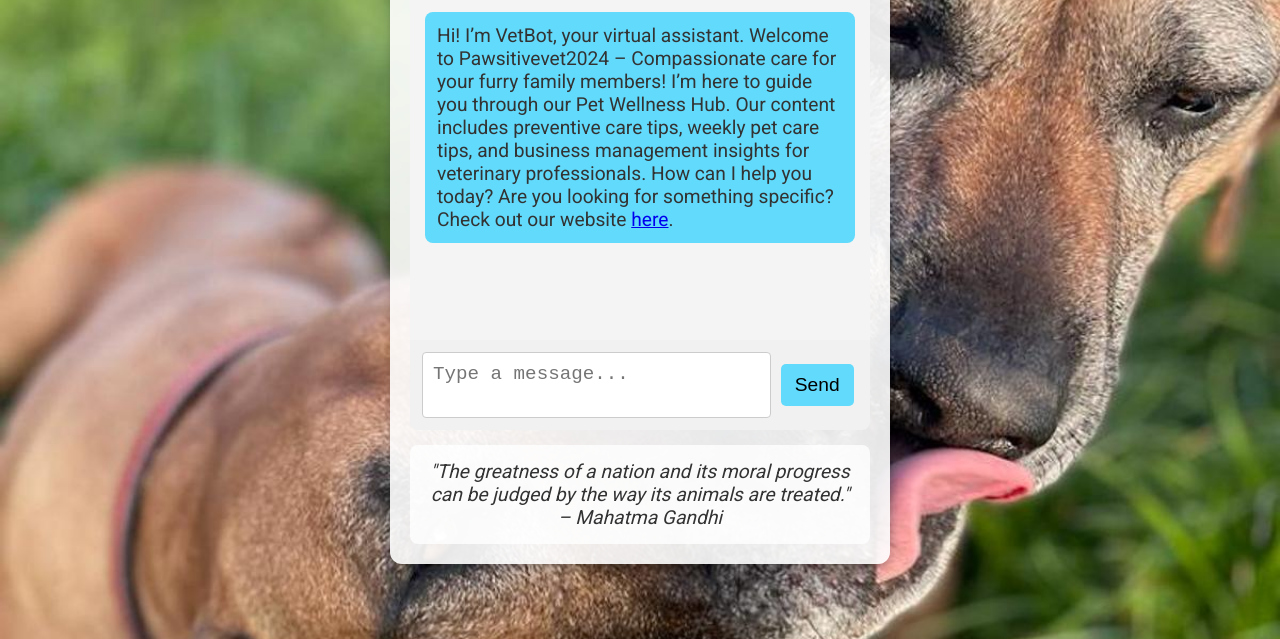
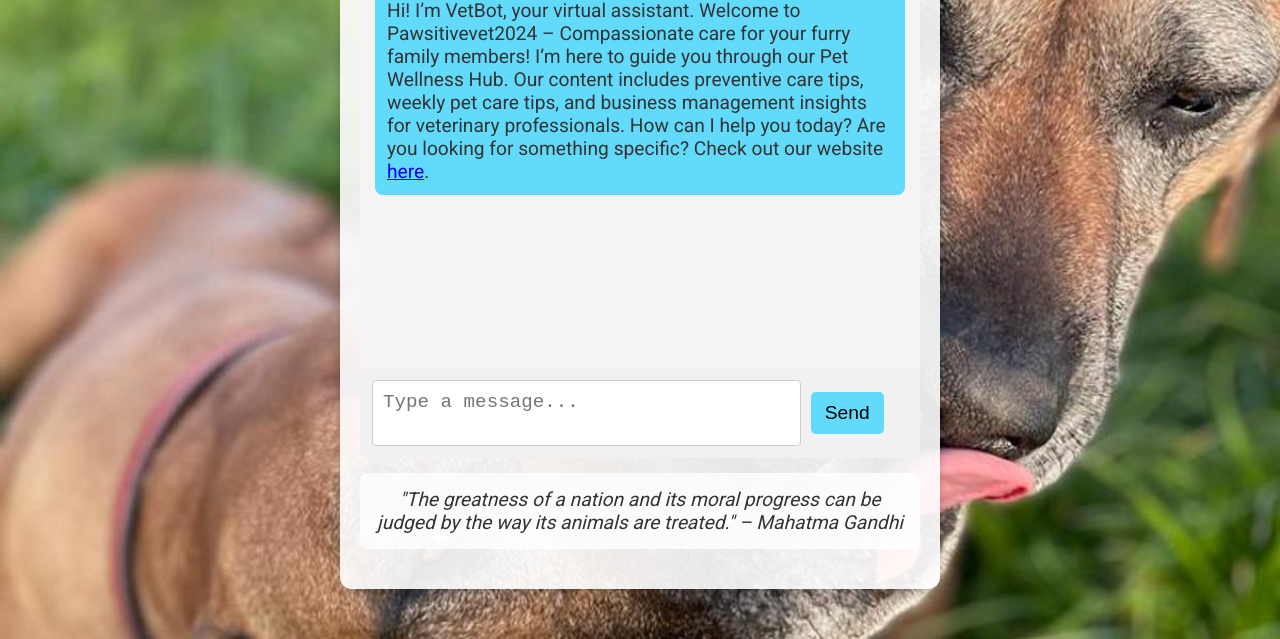
Before and after one commit to Drkimogad/Vetbot-, a plain HTML site: page index.html in a window 1280 px wide. Shown: the part 161-800 px from the top of the page. Drawn offline with Linux system fonts and the light colour scheme.

Commit message:
Update styles.css

```diff
--- a/styles.css
+++ b/styles.css
@@ -21,8 +21,8 @@ body {
 
 .chat-container {
     position: relative;
-    width: 500px;
-    height: 650px;
+    width: 600px; /* Increased width */
+    height: 700px; /* Increased height */
     background-color: rgba(255, 255, 255, 0.9);
     border-radius: 12px;
     display: flex;
```
